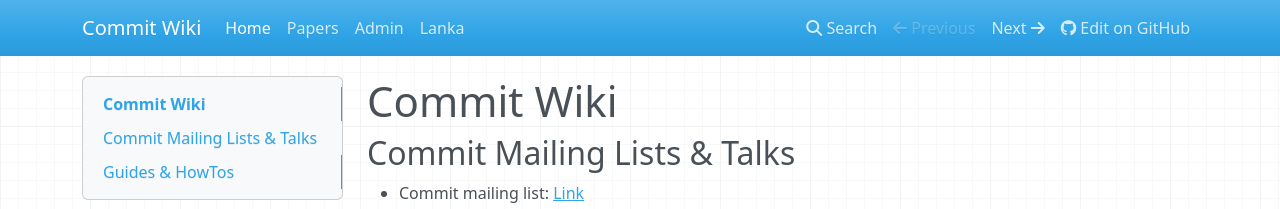
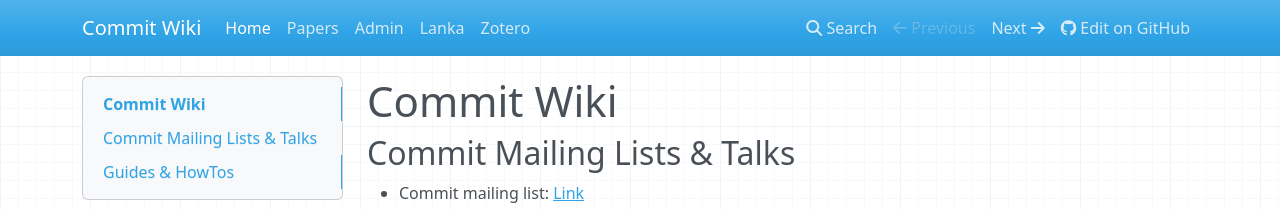
Before and after one commit to mit-commit/commit-wiki, an MkDocs documentation site: the page built from docs/index.md, in a window 1280 px wide. Shown: the top 209 px of the page. Built offline with MkDocs 1.6.1, drawn with Linux system fonts in a browser that asks for light colours; nearby versions of some CDN libraries.

Commit message:
Update mkdocs.yml

```diff
--- a/mkdocs.yml
+++ b/mkdocs.yml
@@ -7,3 +7,4 @@ nav:
   - Papers: papers.md
   - Admin: admin.md
   - Lanka: lanka.md
+  - Zotero: zotero.md
```
